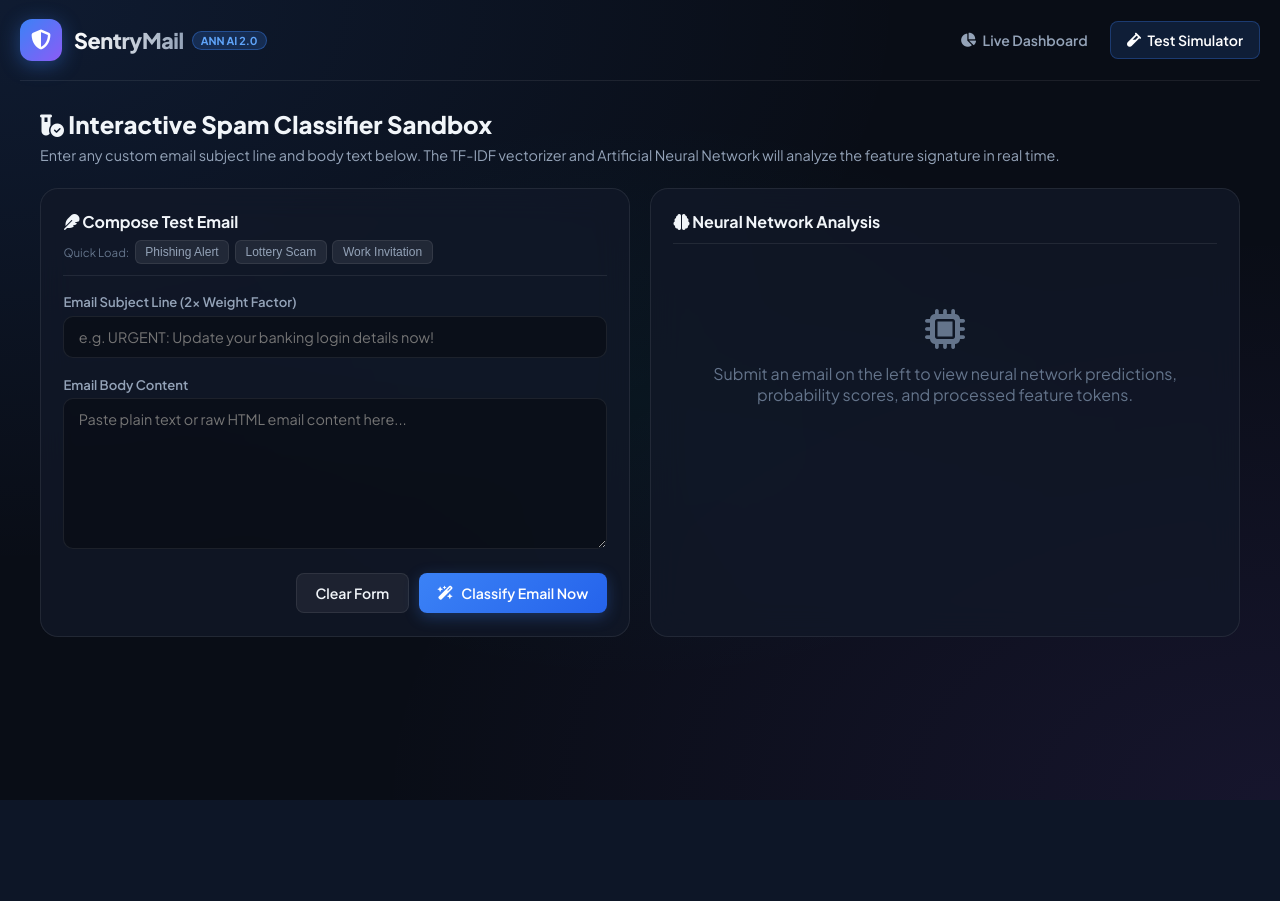
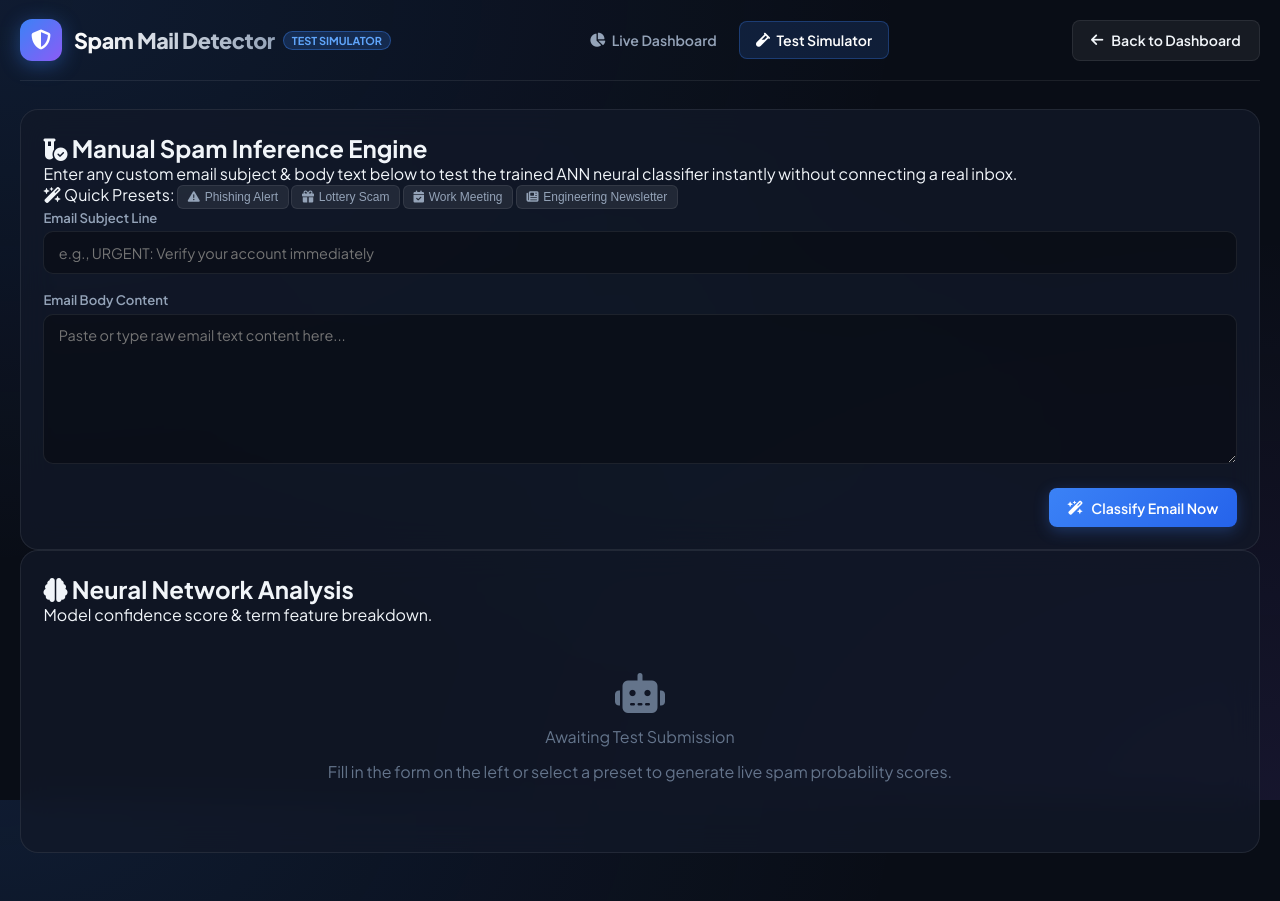
Before and after one commit to Lakshminarayana51/Email-spam-detector, a Flask app: page /test in a window 1280 px wide. Before the commit the page ends 800 px from the top, so only its background shows below. Run offline with Flask 3, Linux system fonts and the light colour scheme.

Commit message:
Rename application branding to Spam Mail Detector

```diff
--- a/app.py
+++ b/app.py
@@ -17,7 +17,7 @@ from utils.email_reader import IMAPEmailMonitor
 load_dotenv()
 
 app = Flask(__name__)
-app.config['SECRET_KEY'] = os.getenv('FLASK_SECRET_KEY', 'sentrymail_super_secret_session_key_2026')
+app.config['SECRET_KEY'] = os.getenv('FLASK_SECRET_KEY', 'spam_mail_detector_secret_key_2026')
 
 # SERVER-SIDE SESSION MEMORY STORE
 SESSION_STORE: Dict[str, Dict[str, Any]] = {}
@@ -46,7 +46,6 @@ def save_session_email(sid: str, scored_email: Dict[str, Any]):
     emails = store["emails"]
     stats = store["stats"]
 
-    # Avoid duplicate IDs
     for item in emails:
         if item.get('id') == scored_email.get('id'):
             return
@@ -66,7 +65,6 @@ def scan_inbox_synchronously(sid: str, host: str, port: int, user: str, password
     """
     clean_pass = password.replace(" ", "").strip()
 
-    # 15 second socket timeout for fast response
     imap_conn = imaplib.IMAP4_SSL(host, port, timeout=15)
     imap_conn.login(user, clean_pass)
 
@@ -98,7 +96,6 @@ def scan_inbox_synchronously(sid: str, host: str, port: int, user: str, password
 
         msg = email.message_from_bytes(raw_email)
 
-        # Decode subject
         subject_raw = msg.get('Subject', '(No Subject)')
         decoded_subj = []
         try:
@@ -443,12 +440,12 @@ def export_csv():
         ])
 
     response = Response(output.getvalue(), mimetype="text/csv")
-    response.headers["Content-Disposition"] = "attachment; filename=sentrymail_export.csv"
+    response.headers["Content-Disposition"] = "attachment; filename=spam_mail_detector_export.csv"
     return response
 
 if __name__ == '__main__':
     print("=" * 60)
-    print("SentryMail Fast Server-Side Session Memory Web Application Launching")
+    print("Spam Mail Detector AI Web Application Launching")
     print("Dashboard available at: http://127.0.0.1:5000")
     print("=" * 60)
     app.run(host='0.0.0.0', port=5000, debug=False)
--- a/render.yaml
+++ b/render.yaml
@@ -1,6 +1,6 @@
 services:
   - type: web
-    name: sentrymail
+    name: spam-mail-detector
     env: python
     buildCommand: pip install -r requirements.txt
     startCommand: python app.py
--- a/templates/index.html
+++ b/templates/index.html
@@ -3,7 +3,7 @@
 <head>
     <meta charset="UTF-8">
     <meta name="viewport" content="width=device-width, initial-scale=1.0">
-    <title>SentryMail — Real-Time Email Spam Detector</title>
+    <title>Spam Mail Detector — Real-Time AI Classifier</title>
     <!-- Google Fonts -->
     <link rel="preconnect" href="https://fonts.googleapis.com">
     <link rel="preconnect" href="https://fonts.gstatic.com" crossorigin>
@@ -22,7 +22,7 @@
                     <i class="fa-solid fa-shield-halved"></i>
                 </div>
                 <div class="brand-text">
-                    <span class="brand-name">SentryMail</span>
+                    <span class="brand-name">Spam Mail Detector</span>
                     <span class="brand-badge">ANN AI 2.0</span>
                 </div>
             </div>
@@ -177,7 +177,7 @@
             <div class="modal-body">
                 <p class="modal-desc">
                     Connect your email account to scan your inbox for spam emails live.
-                    <br><strong class="text-amber"><i class="fa-solid fa-shield-cat"></i> Read-Only Security:</strong> SentryMail only inspects email headers & body for spam classification. It <strong>never deletes, moves, or alters</strong> your emails.
+                    <br><strong class="text-amber"><i class="fa-solid fa-shield-cat"></i> Read-Only Security:</strong> Spam Mail Detector only inspects email headers & body for spam classification. It <strong>never deletes, moves, or alters</strong> your emails.
                 </p>
 
                 <!-- Security Instructions Alert Box -->
--- a/templates/test_email.html
+++ b/templates/test_email.html
@@ -3,7 +3,7 @@
 <head>
     <meta charset="UTF-8">
     <meta name="viewport" content="width=device-width, initial-scale=1.0">
-    <title>SentryMail — Manual Email Test Simulator</title>
+    <title>Manual Test Simulator — Spam Mail Detector</title>
     <!-- Google Fonts -->
     <link rel="preconnect" href="https://fonts.googleapis.com">
     <link rel="preconnect" href="https://fonts.gstatic.com" crossorigin>
@@ -22,8 +22,8 @@
                     <i class="fa-solid fa-shield-halved"></i>
                 </div>
                 <div class="brand-text">
-                    <span class="brand-name">SentryMail</span>
-                    <span class="brand-badge">ANN AI 2.0</span>
+                    <span class="brand-name">Spam Mail Detector</span>
+                    <span class="brand-badge">TEST SIMULATOR</span>
                 </div>
             </div>
 
@@ -31,94 +31,93 @@
                 <a href="/" class="nav-item"><i class="fa-solid fa-chart-pie"></i> Live Dashboard</a>
                 <a href="/test" class="nav-item active"><i class="fa-solid fa-vial"></i> Test Simulator</a>
             </nav>
+
+            <div class="nav-actions">
+                <a href="/" class="btn btn-secondary"><i class="fa-solid fa-arrow-left"></i> Back to Dashboard</a>
+            </div>
         </header>
 
-        <!-- Main Test Content -->
-        <main class="test-container">
-            <div class="page-title-area">
-                <h1><i class="fa-solid fa-vial-circle-check"></i> Interactive Spam Classifier Sandbox</h1>
-                <p>Enter any custom email subject line and body text below. The TF-IDF vectorizer and Artificial Neural Network will analyze the feature signature in real time.</p>
-            </div>
-
-            <div class="test-grid">
-                <!-- Test Input Form Card -->
+        <!-- Main Content Grid -->
+        <main class="dashboard-content">
+            <div class="test-layout">
+                <!-- Test Form Column -->
                 <div class="test-card">
-                    <div class="card-title-bar">
-                        <h3><i class="fa-solid fa-feather"></i> Compose Test Email</h3>
-                        <div class="quick-samples">
-                            <span class="sample-label">Quick Load:</span>
-                            <button type="button" class="btn-xs" onclick="loadSample('spam1')">Phishing Alert</button>
-                            <button type="button" class="btn-xs" onclick="loadSample('spam2')">Lottery Scam</button>
-                            <button type="button" class="btn-xs" onclick="loadSample('ham1')">Work Invitation</button>
-                        </div>
+                    <div class="test-card-header">
+                        <h2><i class="fa-solid fa-vial-circle-check"></i> Manual Spam Inference Engine</h2>
+                        <p class="test-desc">Enter any custom email subject & body text below to test the trained ANN neural classifier instantly without connecting a real inbox.</p>
                     </div>
 
-                    <form id="testEmailForm" onsubmit="runTestInference(event)">
+                    <!-- Preset Sample Buttons -->
+                    <div class="sample-presets">
+                        <span class="sample-title"><i class="fa-solid fa-wand-magic-sparkles"></i> Quick Presets:</span>
+                        <button class="btn-xs sample-btn spam" onclick="loadSample('phishing')">
+                            <i class="fa-solid fa-triangle-exclamation"></i> Phishing Alert
+                        </button>
+                        <button class="btn-xs sample-btn spam" onclick="loadSample('lottery')">
+                            <i class="fa-solid fa-gift"></i> Lottery Scam
+                        </button>
+                        <button class="btn-xs sample-btn ham" onclick="loadSample('meeting')">
+                            <i class="fa-solid fa-calendar-check"></i> Work Meeting
+                        </button>
+                        <button class="btn-xs sample-btn ham" onclick="loadSample('newsletter')">
+                            <i class="fa-solid fa-newspaper"></i> Engineering Newsletter
+                        </button>
+                    </div>
+
+                    <form id="testForm" onsubmit="runTestInference(event)">
                         <div class="form-group">
-                            <label for="testSubject">Email Subject Line (2x Weight Factor)</label>
-                            <input type="text" id="testSubject" required placeholder="e.g. URGENT: Update your banking login details now!">
+                            <label>Email Subject Line</label>
+                            <input type="text" id="testSubject" required placeholder="e.g., URGENT: Verify your account immediately">
                         </div>
 
                         <div class="form-group">
-                            <label for="testBody">Email Body Content</label>
-                            <textarea id="testBody" rows="7" required placeholder="Paste plain text or raw HTML email content here..."></textarea>
+                            <label>Email Body Content</label>
+                            <textarea id="testBody" rows="7" required placeholder="Paste or type raw email text content here..."></textarea>
                         </div>
 
                         <div class="form-actions">
-                            <button type="button" class="btn btn-secondary" onclick="clearTestForm()">Clear Form</button>
-                            <button type="submit" class="btn btn-primary" id="btnRunInference">
+                            <button type="submit" class="btn btn-primary btn-large" id="btnRunInference">
                                 <i class="fa-solid fa-wand-magic-sparkles"></i> Classify Email Now
                             </button>
                         </div>
                     </form>
                 </div>
 
-                <!-- Test Result Display Card -->
-                <div class="result-card">
-                    <div class="card-title-bar">
-                        <h3><i class="fa-solid fa-brain"></i> Neural Network Analysis</h3>
+                <!-- Prediction Results Column -->
+                <div class="test-card result-card">
+                    <div class="test-card-header">
+                        <h2><i class="fa-solid fa-brain"></i> Neural Network Analysis</h2>
+                        <p class="test-desc">Model confidence score & term feature breakdown.</p>
                     </div>
 
                     <div id="resultPlaceholder" class="result-placeholder">
-                        <i class="fa-solid fa-microchip"></i>
-                        <p>Submit an email on the left to view neural network predictions, probability scores, and processed feature tokens.</p>
+                        <i class="fa-solid fa-robot"></i>
+                        <p>Awaiting Test Submission</p>
+                        <span>Fill in the form on the left or select a preset to generate live spam probability scores.</span>
                     </div>
 
                     <div id="resultContent" class="result-content hidden">
-                        <!-- Label Badge Header -->
-                        <div class="result-header" id="resultHeader">
-                            <div class="badge-large" id="resultBadge">
-                                <i class="fa-solid fa-shield-cat" id="resultIcon"></i>
-                                <span id="resultLabelText">SPAM</span>
-                            </div>
-                            <div class="confidence-display">
-                                <span class="conf-label">Confidence</span>
-                                <span class="conf-value" id="resultConfidence">98.5%</span>
+                        <div class="result-badge-container">
+                            <div id="resultBadge" class="badge-large spam">
+                                <i id="resultIcon" class="fa-solid fa-shield-cat"></i>
+                                <span id="resultLabelText">SPAM THREAT</span>
                             </div>
                         </div>
 
-                        <!-- Spam Probability Gauge -->
-                        <div class="prob-section">
-                            <div class="prob-label">
+                        <div class="probability-container">
+                            <div class="prob-header">
                                 <span>Spam Probability Score</span>
-                                <span id="rawScoreText" class="mono font-bold">0.9850</span>
+                                <span id="resultConfidence" class="prob-percent">0.0%</span>
                             </div>
-                            <div class="prob-bar-track">
-                                <div class="prob-bar-fill" id="probBarFill" style="width: 98.5%;"></div>
+                            <div class="prob-bar-bg">
+                                <div id="probBarFill" class="prob-bar-fill" style="width: 0%;"></div>
                             </div>
-                            <div class="prob-legend">
-                                <span>0.0 (Ham)</span>
-                                <span>0.5 Threshold</span>
-                                <span>1.0 (Spam)</span>
-                            </div>
+                            <small class="prob-sub">Raw Model Logit: <span id="rawScoreText" class="mono">0.0000</span></small>
                         </div>
 
-                        <!-- Processed Feature Snippet -->
-                        <div class="feature-snippet-box">
-                            <span class="snippet-title"><i class="fa-solid fa-filter"></i> Preprocessed Feature Tokens (Subject Weighted 2x)</span>
-                            <div class="snippet-text mono" id="snippetText">
-                                verify verify banking login details customer notice suspicious activity account
-                            </div>
+                        <div class="features-breakdown">
+                            <h3><i class="fa-solid fa-filter"></i> Processed Tokens & Cleaned Terms</h3>
+                            <div id="snippetText" class="token-box mono"></div>
                         </div>
                     </div>
                 </div>
@@ -126,35 +125,27 @@
         </main>
     </div>
 
+    <!-- JS Scripts -->
     <script src="{{ url_for('static', filename='js/script.js') }}"></script>
     <script>
-        // Sample loader for quick testing
+        // Preset sample loader
         function loadSample(type) {
-            const samples = {
-                spam1: {
-                    subject: "URGENT: Suspicious login attempt on your account!",
-                    body: "Dear User, someone tried to log into your account from an unrecognized device. Click http://security-verify-login.com immediately to secure your password."
-                },
-                spam2: {
-                    subject: "CONGRATULATIONS! You won $500,000 in the International Lottery!",
-                    body: "Your email address won $500,000 USD in our lucky draw! Contact claims officer Mr. John immediately with your bank info to collect payment."
-                },
-                ham1: {
-                    subject: "Re: Q3 Engineering Roadmap & Team Meeting",
-                    body: "Hi Alex, attached are the slides for tomorrow's roadmap review meeting. Please let me know if you'd like to add any items to the agenda."
-                }
-            };
-            if (samples[type]) {
-                document.getElementById('testSubject').value = samples[type].subject;
-                document.getElementById('testBody').value = samples[type].body;
+            const subj = document.getElementById('testSubject');
+            const body = document.getElementById('testBody');
+
+            if (type === 'phishing') {
+                subj.value = "URGENT: Your PayPal account access has been restricted!";
+                body.value = "Dear Customer, We detected unauthorized login attempts from an unknown IP address. Click http://verify-paypal-security.com to confirm your identity and avoid permanent suspension.";
+            } else if (type === 'lottery') {
+                subj.value = "CONGRATULATIONS! You won $500,000 in International Sweepstakes";
+                body.value = "You have been selected as the grand winner of $500,000! To claim your cash prize, reply immediately with your full bank account details and deposit fee.";
+            } else if (type === 'meeting') {
+                subj.value = "Updated Architecture Specs & Q3 Roadmap Review";
+                body.value = "Hi team, please find attached the revised microservices architecture proposal. Let us sync on Tuesday at 10 AM to finalize the migration timelines.";
+            } else if (type === 'newsletter') {
+                subj.value = "Python 3.12 Release Notes & Performance Benchmarks";
+                body.value = "Welcome to PyDev Weekly issue #24. In this edition, we benchmark JIT compiler enhancements, standard library improvements, and new type annotations.";
             }
-        }
-
-        function clearTestForm() {
-            document.getElementById('testSubject').value = '';
-            document.getElementById('testBody').value = '';
-            document.getElementById('resultContent').classList.add('hidden');
-            document.getElementById('resultPlaceholder').classList.remove('hidden');
         }
     </script>
 </body>
```
Also changed, not shown: README.md.
